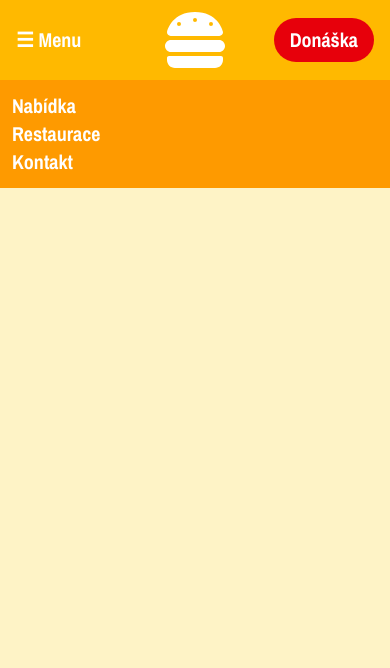
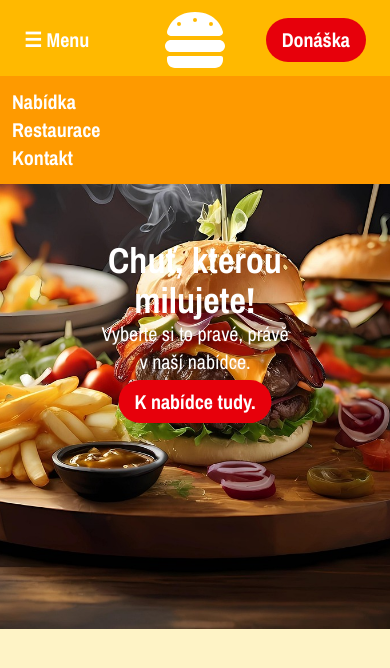
Before and after one commit to jejkob4/Web-projekt-tailwind, a plain HTML site: page index.html in a window 390 px wide. Both pictures are taken after a click on the label "☰ Menu". Drawn offline with nearby package versions, Linux system fonts and the light colour scheme.

Commit message:
img cover done

```diff
--- a/index.html
+++ b/index.html
@@ -6,6 +6,7 @@
     <title>Smash & Co.</title>
 
     <script src="https://cdn.jsdelivr.net/npm/@tailwindcss/browser@4"></script>
+
 
     <style>
         @import url('https://fonts.googleapis.com/css2?family=Archivo+Narrow:ital,wght@0,400..700;1,400..700&display=swap');
@@ -19,19 +20,20 @@
 
 <body class="bg-amber-100 archivo-narrow">
     <!-- NAVBAR -->
-    <nav class="bg-amber-400 py-2 px-4 flex items-center font-bold">
-        <!-- Hamburger menu, fixni !!!!!! -->
+    <nav class="bg-amber-400 py-2 px-6 flex items-center font-bold">
+        <!-- Hamburger menu -->
         <input type="checkbox" id="menu-toggle" class="hidden peer" />
         <label for="menu-toggle" class="flex items-center gap-4 flex-1 text-xl text-white sm:hidden cursor-pointer">
             ☰ Menu
         </label>
-        <div id="menu-items" class="hidden peer-checked:block">
-            <div class="absolute w-full bg-amber-500 top-20 left-0 py-3">
+        <div class="hidden peer-checked:block z-10">
+            <div class="absolute w-full bg-amber-500 top-19 left-0 py-3">
                 <a href="#" class="block ml-3 text-xl text-white hover:text-red-600 transition">Nabídka</a>
                 <a href="#" class="block ml-3 text-xl text-white hover:text-red-600 transition">Restaurace</a>
                 <a href="#" class="block ml-3 text-xl text-white hover:text-red-600 transition">Kontakt</a>
             </div>
         </div>
+
         <!-- Items -->
         <div class="flex items-center space-x-2 flex-1 sm:block hidden">
             <a href="#" class="text-xl text-white hover:text-red-600 transition">Nabídka</a>
@@ -54,6 +56,19 @@
         </div>
     </nav>
 
+    <!-- img cover-->
+
+    <div class="w-full">
+        <img class="w-full h-[65vh] object-cover" src="img/carousel/burgers.jpg" alt="">
+        <div class="absolute top-60 left-1/2 transform -translate-x-1/2 text-center">
+            <h1 class="text-white text-4xl font-bold">Chuť, kterou milujete!</h1>
+            <h2 class="text-white text-xl pb-3">Vyberte si to pravé, právě v naší nabídce.</h2>
+            <a href="#" class="text-white text-xl px-4 py-2 bg-red-600 rounded-4xl hover:bg-red-700 font-bold">K nabídce tudy.</a>
+        </div>
+    </div>
+
+
+
 
 </body>
 </html>
```
Also changed, not shown: img/carousel/burgers.jpg (added), img/carousel/grill.jpg (added).
